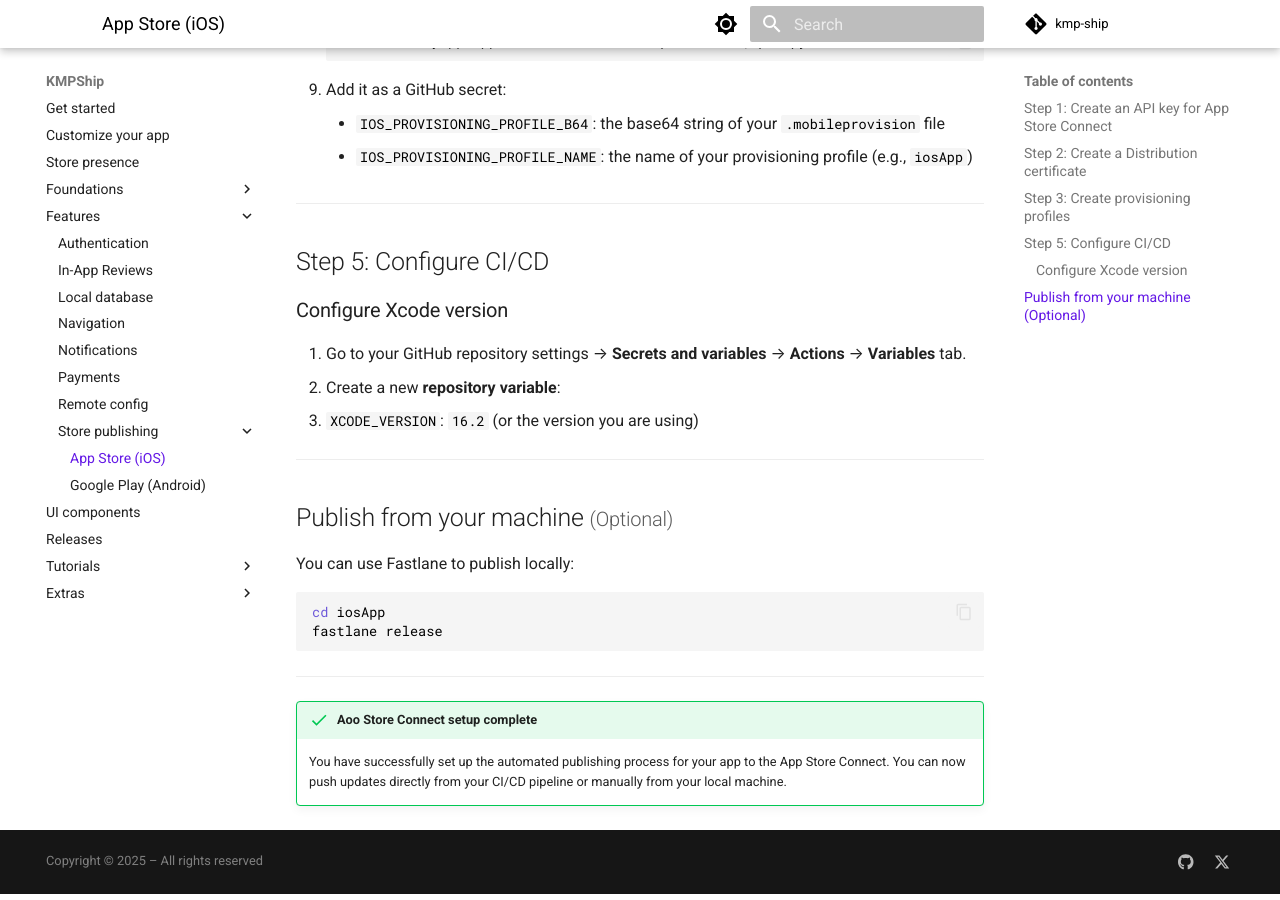
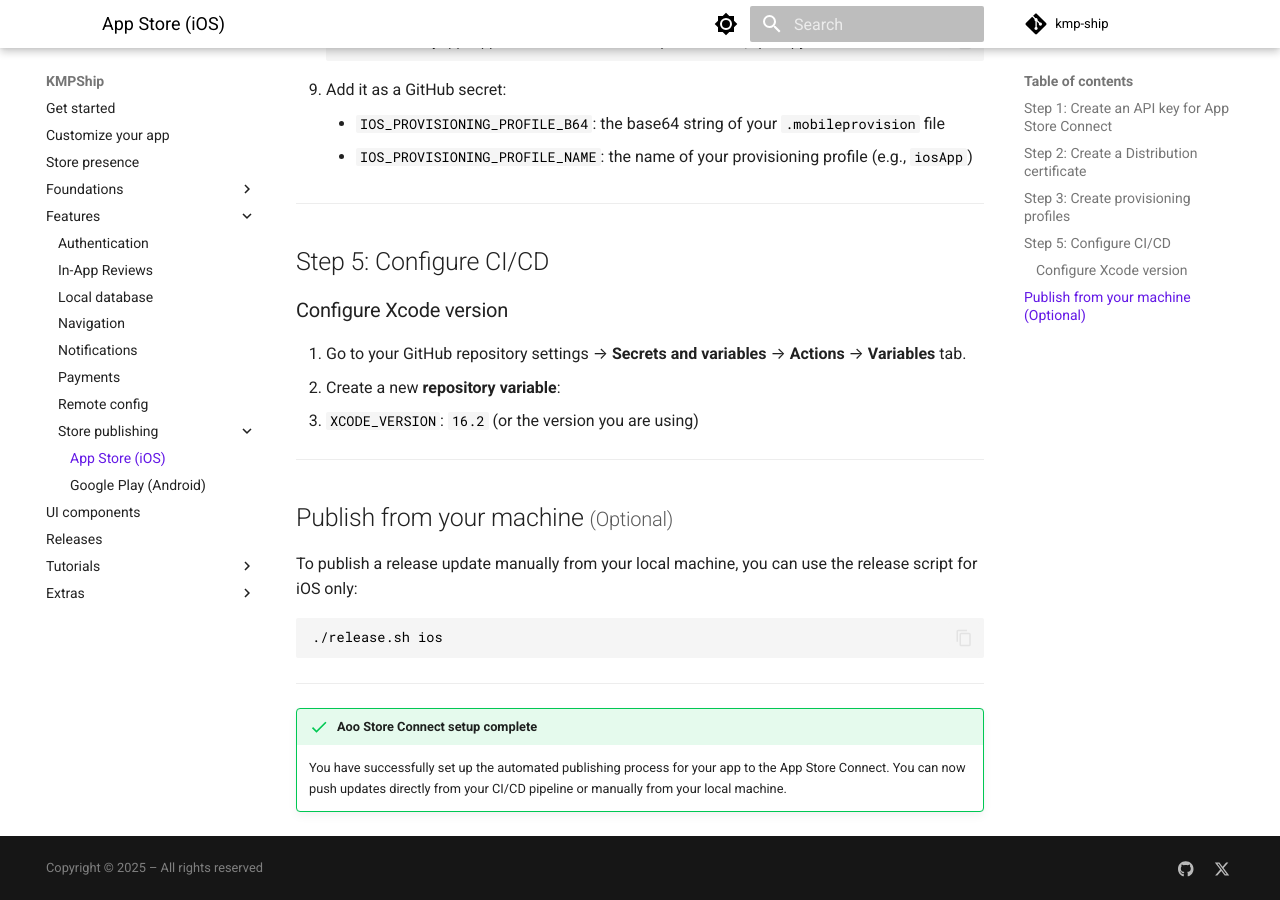
Before and after one commit to Tweener/kmpshipdoc, an MkDocs documentation site: the page built from docs/features/publishing/app-store.md, in a window 1280 px wide and 900 px high, scrolled down 2082 px. Built offline with MkDocs 1.6.1 and Material for MkDocs 9.7.7, drawn with Linux system fonts in a browser that asks for light colours.

Commit message:
Update manual publishing instructions for iOS and Android
Replaces previous manual publishing commands with usage of the unified release script for both iOS and Android in documentation. Clarifies platform-specific instructions for local release updates.

````diff
--- a/docs/features/publishing/app-store.md
+++ b/docs/features/publishing/app-store.md
@@ -85,11 +85,10 @@
 
 ## Publish from your machine <small>(Optional)</small>
 
-You can use Fastlane to publish locally:
+To publish a release update manually from your local machine, you can use the release script for iOS only:
 
 ```bash
-cd iosApp
-fastlane release
+./release.sh ios
 ```
 
 ---
````
Also changed, not shown: docs/features/publishing/google-play.md (+2 -2 lines).
